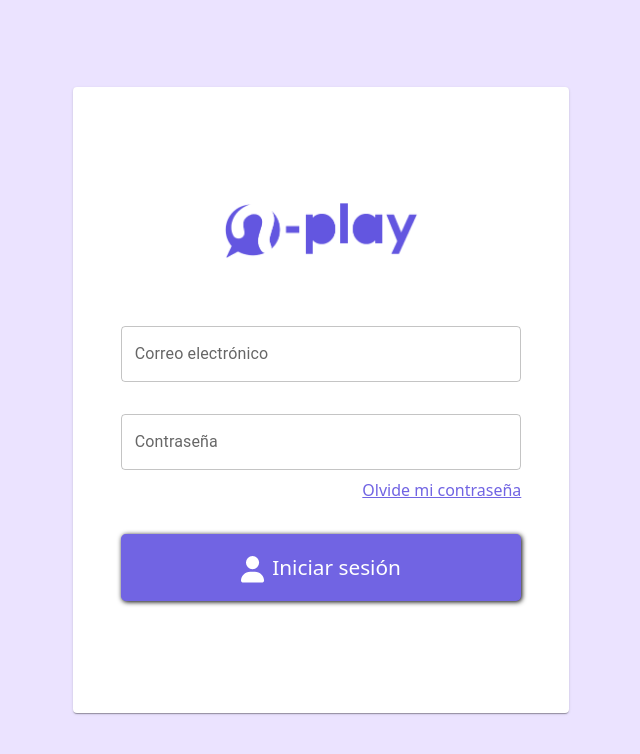
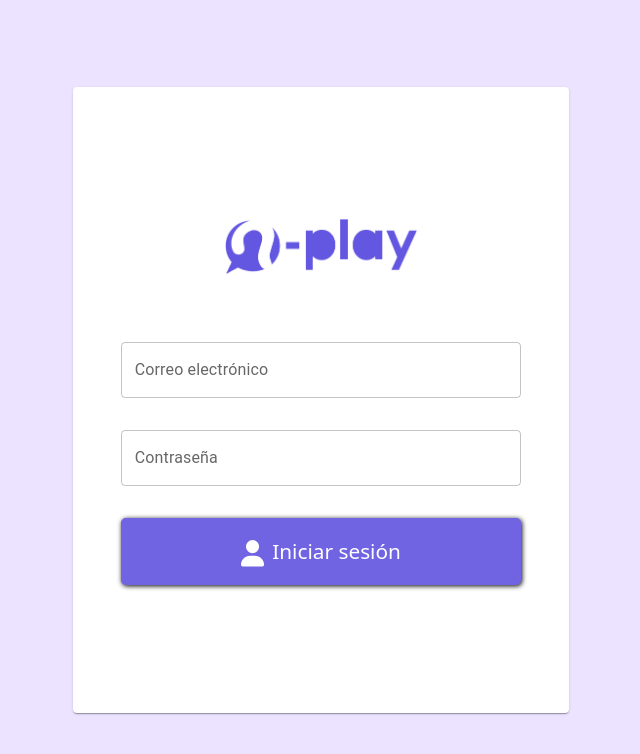
Before and after one commit to BIOZ-TECH/qplay-backoffice-frontend, a React (Create React App) app: page /login in a window 1280 px wide. Shown: the top 754 px of the page, without its empty margins (319-959 px from the left). Built offline with nearby package versions, Linux system fonts and the light colour scheme.

Commit message:
comment forget password

```diff
--- a/src/pages/Login/index.js
+++ b/src/pages/Login/index.js
@@ -61,7 +61,7 @@ const Login = () => {
                value={password}
                type="password"
           className="password"/>
-          <a className="forgot-password">Olvide mi contraseña</a>
+          {/*<a className="forgot-password">Olvide mi contraseña</a>*/}
           <button
           className="btn-login"
           type="button"
```
